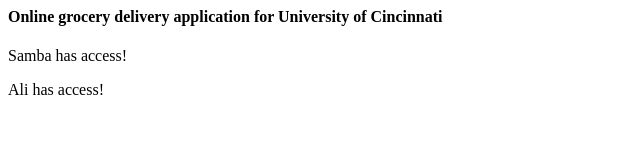
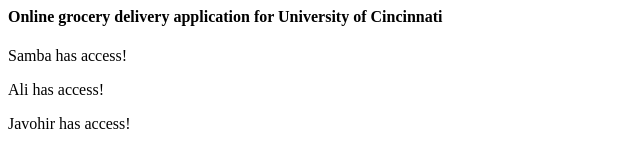
Before and after one commit to JavohirO2/BearMart, a plain HTML site: page index.html in a window 1280 px wide. Shown: the whole page, without its empty margins (0-640 px from the left). Drawn offline with Linux system fonts and the light colour scheme.

Commit message:
update index

```diff
--- a/index.html
+++ b/index.html
@@ -7,4 +7,5 @@
     </head>
     <p>Samba has access!</p>
     <p>Ali has access!</p>
+    <p>Javohir has access!</p>
 </html>
```
